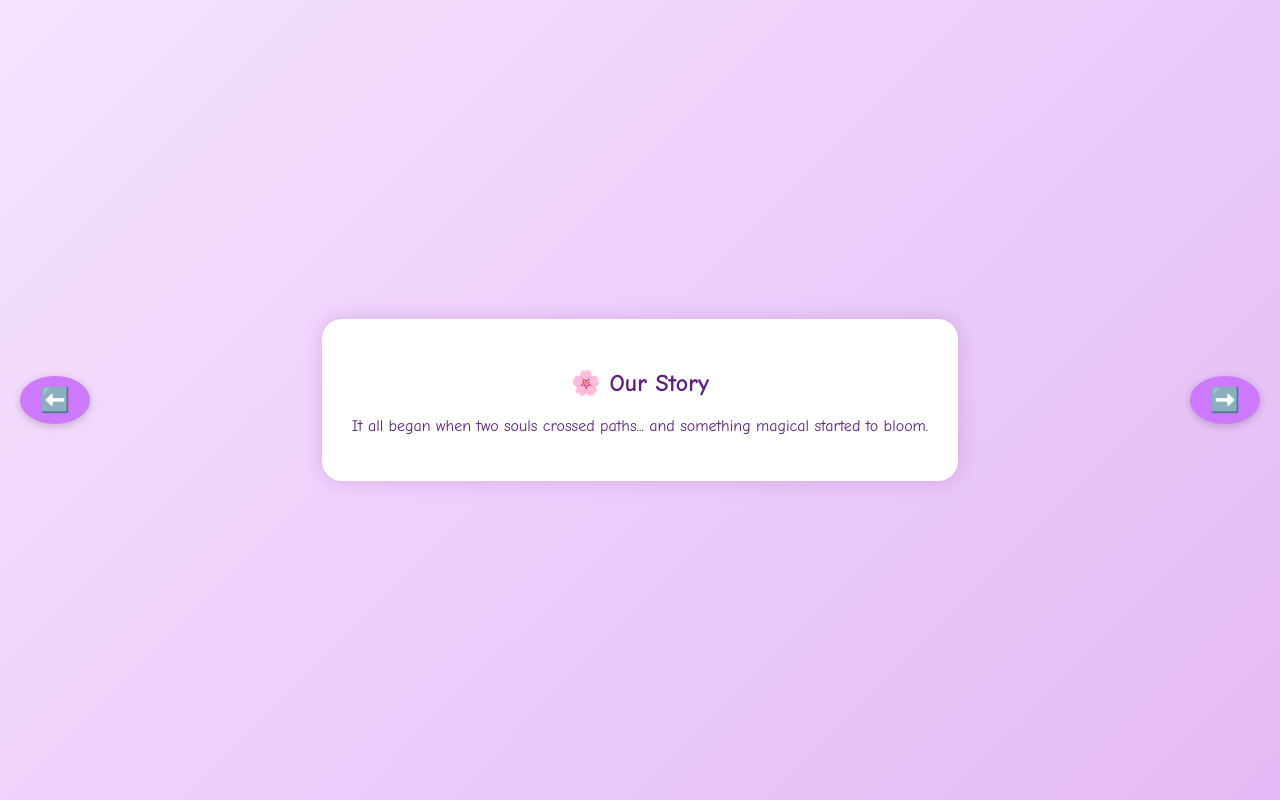
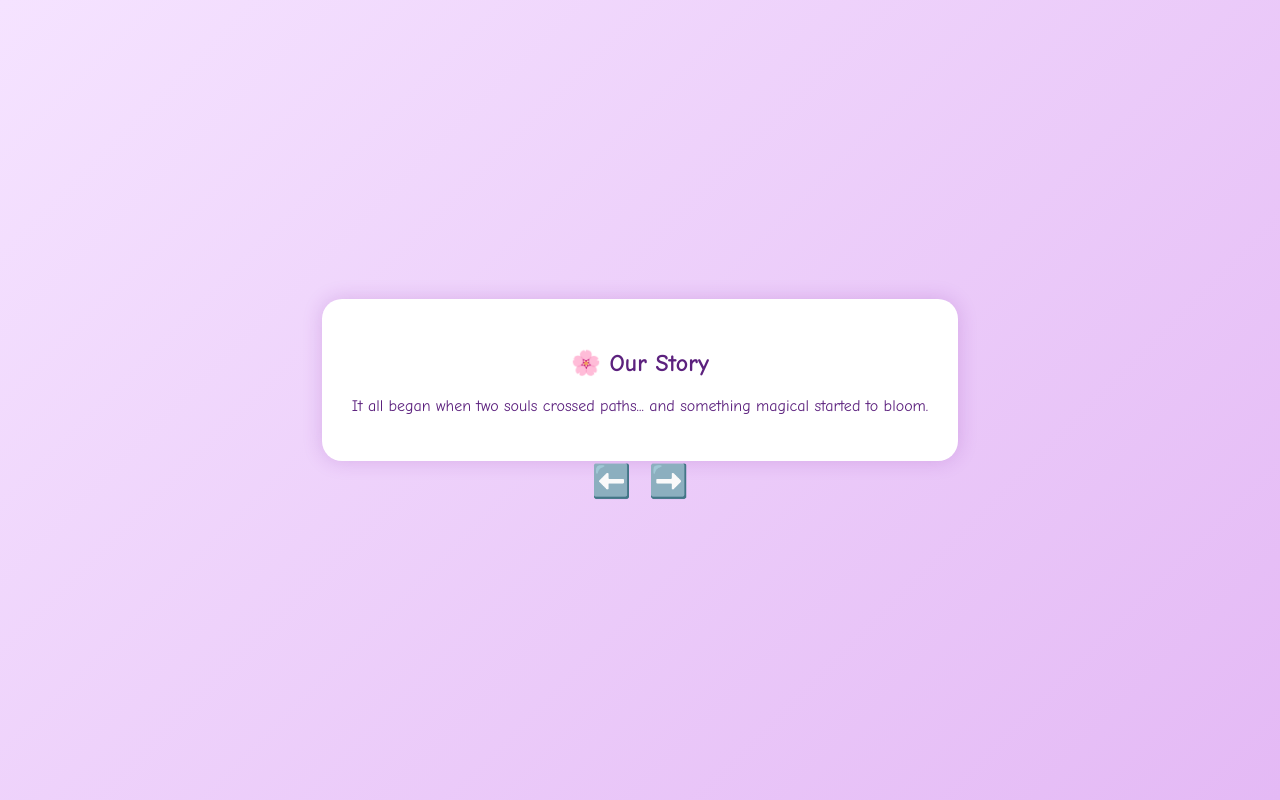
Before and after one commit to Urvashi928/surprise-gift-book, a plain HTML site: page storybook.html in a window 1280 px wide. Drawn offline with Linux system fonts and the light colour scheme.

Commit message:
Update storybook.css

```diff
--- a/storybook.css
+++ b/storybook.css
@@ -40,7 +40,8 @@ body {
   to { opacity: 1; transform: scale(1); }
 }
 
-.controls {
+
+  controls {
   position: absolute;
   top: 50%;
   left: 0;
@@ -51,25 +52,22 @@ body {
   transform: translateY(-50%);
   padding: 0 20px;
   box-sizing: border-box;
-  pointer-events: none; /* allow clicks to go through */
+  pointer-events: none;
 }
 
 .controls button {
-  pointer-events: all; /* enable click on buttons */
-  padding: 10px 20px;
-  font-size: 24px;
-  background: #cc79ff;
-  color: white;
+  pointer-events: all;
+  font-size: 32px;
+  background: transparent;
+  color: #9c27b0;
   border: none;
-  border-radius: 50%;
   cursor: pointer;
-  transition: background 0.3s, transform 0.2s;
-  box-shadow: 0 2px 8px rgba(0, 0, 0, 0.2);
+  transition: transform 0.2s, color 0.3s;
 }
 
 .controls button:hover {
-  background: #a94bc2;
-  transform: scale(1.1);
+  color: #6a1b9a;
+  transform: scale(1.2);
 }
 
 
```
